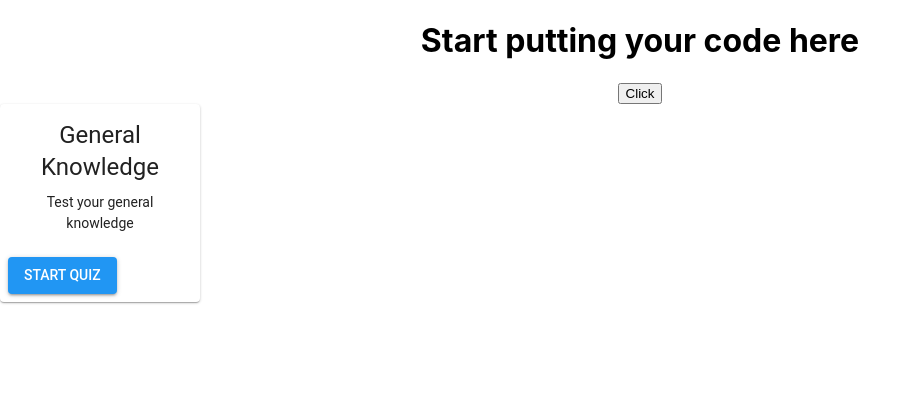
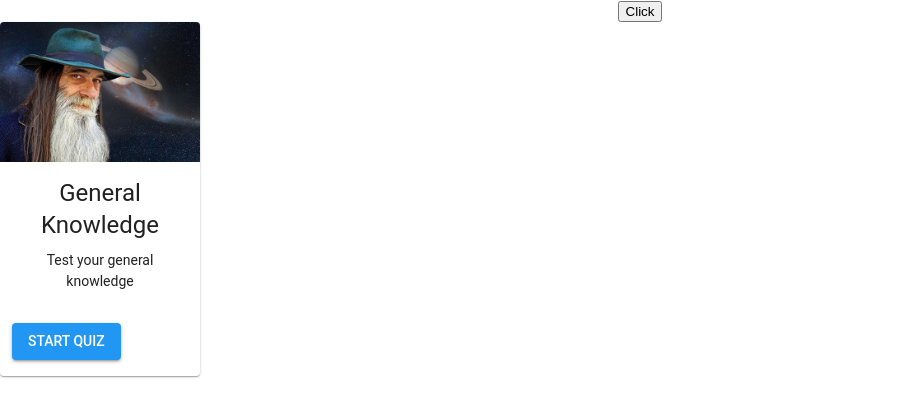
Before and after one commit to tanaypratap/buzzers, a React (Create React App) app: page / in a window 1280 px wide. Shown: the top 416 px of the page, without its empty margins (0-921 px from the left). Built offline with nearby package versions, Linux system fonts and the light colour scheme.

Commit message:
Quiz Page in progress

```diff
--- a/src/App.js
+++ b/src/App.js
@@ -15,7 +15,6 @@
   render() {
     return (
       <div className="App">
-        <h1> Start putting your code here </h1>
         <button onClick={this.props.sendTheAlert}>Click</button>
         <Quiz></Quiz>
       </div>
--- a/src/quiz/QuizLayout.js
+++ b/src/quiz/QuizLayout.js
@@ -1,5 +1,5 @@
 /**
- * @description View code
+ * @description The page shows a particular quiz
  * @author Akanksha Choudhary <akanksha.ch29@gmail.com>
  */
 import React from 'react';
@@ -32,13 +32,14 @@
     }
     render() {
       const { classes } = this.props;
+      console.log(this.props.classes);
         return (
-          <div className="container text-center">
-            <div className="row text-center">
+          <div className="container">
+            <div className="row">
               <Card className={classes.card}>
                 <CardActionArea>
                   <CardMedia
-                    style={styles.media}
+                    className={classes.media}
                     image="/images/gk_thumbnail.jpg"
                     title="Competitive"
                   />
@@ -52,7 +53,7 @@
                   </CardContent>
                 </CardActionArea>
                 <CardActions>
-                  <Button variant="contained" color="primary" style={styles.button}>
+                  <Button variant="contained" color="primary" className={classes.button}>
                     Start Quiz
                   </Button>
                 </CardActions>
--- a/src/utils/material-ui-theme.js
+++ b/src/utils/material-ui-theme.js
@@ -8,7 +8,7 @@
 const theme = createMuiTheme({
   palette: {
     primary: blue,
-  }
+  },
 });
 
 export default theme;
```
